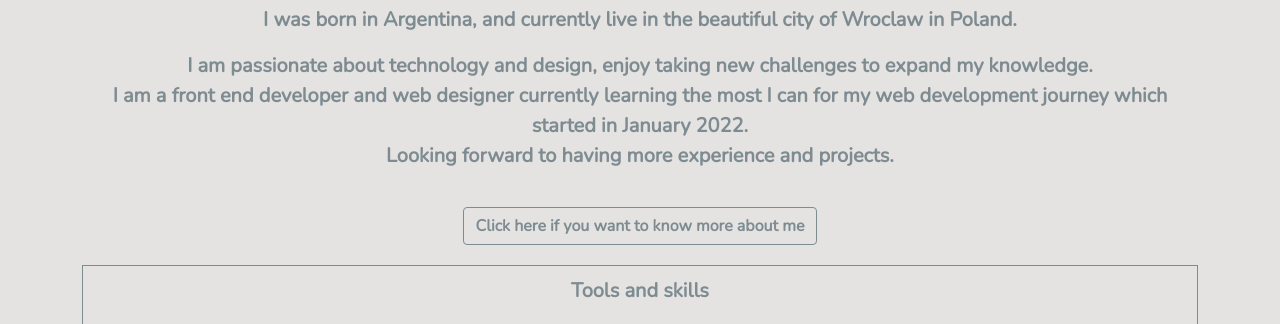
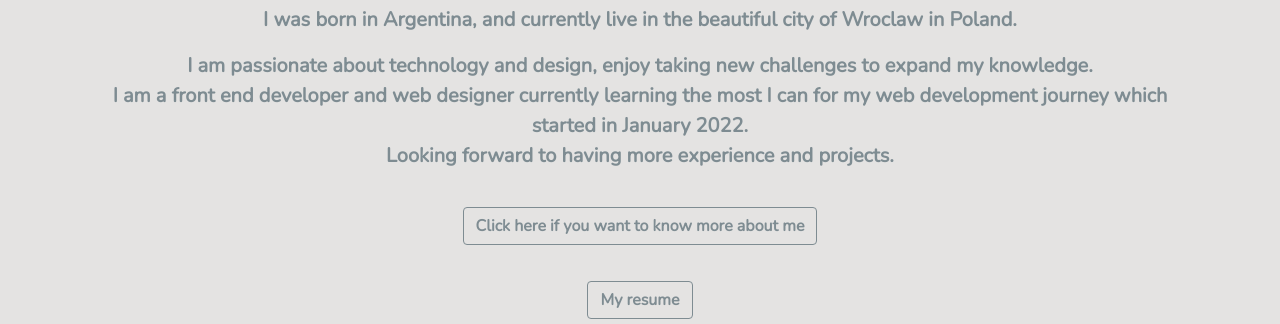
Before and after one commit to RoCristal/RoCristal-Portfolio-Project, a website: page about.html in a window 1280 px wide. Shown: the part 147-471 px from the top of the page. Drawn offline with nearby package versions, Linux system fonts and the light colour scheme; a web font is replaced by a local one.

Commit message:
Added resume link

```diff
--- a/about.html
+++ b/about.html
@@ -154,6 +154,11 @@
             </p>
           </div>
         </div>
+        <!---->
+        <a href="https://drive.google.com/file/d/1z9nsXV8FE9Rb-mADqYPLwBkGkupbD8Oo/view?usp=sharing" target="_blank"><button type="button"
+            class="btn btn-outline">
+            My resume
+          </button></a>
 
         <!---->
         <div class="border-boxes">
```
Also changed, not shown: index.html (+1 -0 lines).
